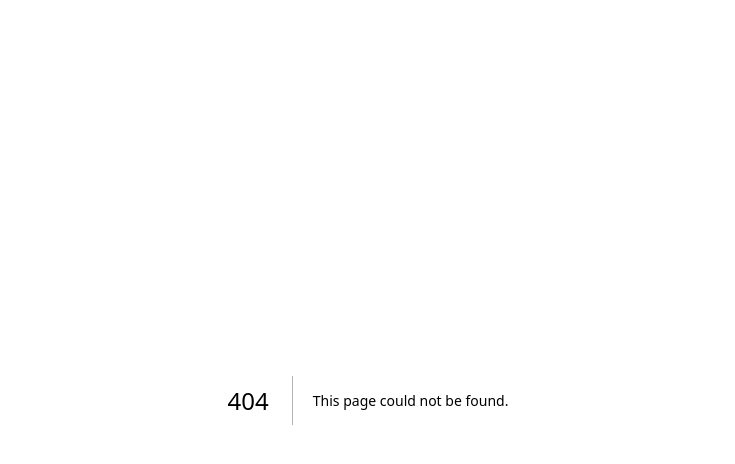
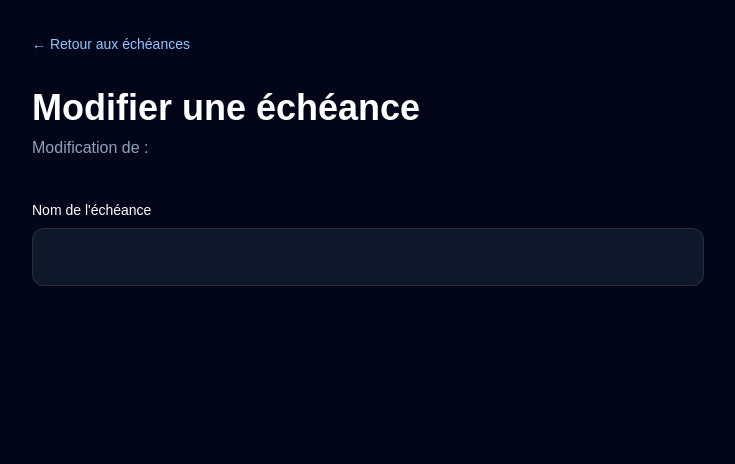
Before and after one commit to duepilotcorp/duepilot, a Next.js app: page /deadlines/edit/1 in a window 1280 px wide. Before the commit this address had no page. Shown: the top 464 px of the page, without its empty margins (272-1007 px from the left). Built offline with nearby package versions, Linux system fonts and the light colour scheme; no server answers; the database is empty.

Commit message:
Début du système de modification des échéances

```diff
--- /dev/null
+++ b/src/app/deadlines/edit/[id]/page.tsx
@@ -0,0 +1,58 @@
+import { supabase } from "@/lib/supabase";
+
+
+
+type EditDeadlinePageProps = {
+  params: Promise<{
+    id: string;
+  }>;
+};
+
+export default async function EditDeadlinePage({
+  params,
+}: EditDeadlinePageProps) {
+  const { id } = await params;
+
+  const { data: deadline } = await supabase
+  .from("deadlines")
+  .select("*")
+  .eq("id", id)
+  .single();
+
+
+  return (
+    <main className="min-h-screen bg-slate-950 p-8 text-white">
+      <div className="mx-auto max-w-2xl">
+        <a
+          href="/deadlines"
+          className="text-sm font-medium text-blue-300 hover:text-blue-200"
+        >
+          ← Retour aux échéances
+        </a>
+
+        <h1 className="mt-8 text-4xl font-bold">
+          Modifier une échéance
+        </h1>
+
+        <p className="mt-2 text-slate-400">
+            Modification de : {deadline?.title}
+        </p>
+
+        <form className="mt-10 space-y-6">
+  <div>
+    <label className="mb-2 block text-sm font-medium">
+      Nom de l'échéance
+    </label>
+
+    <input
+      type="text"
+      defaultValue={deadline?.title}
+      className="w-full rounded-xl border border-white/10 bg-slate-900 p-4 text-white outline-none focus:border-blue-500"
+    />
+  </div>
+</form>
+
+      </div>
+    </main>
+  );
+}
```
